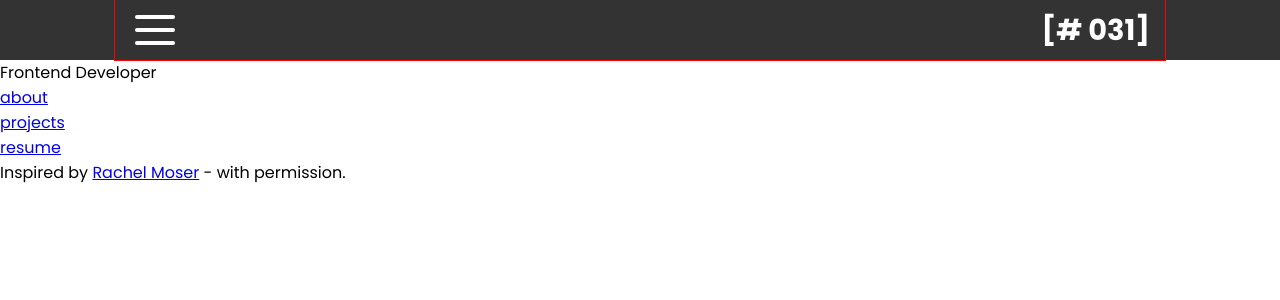
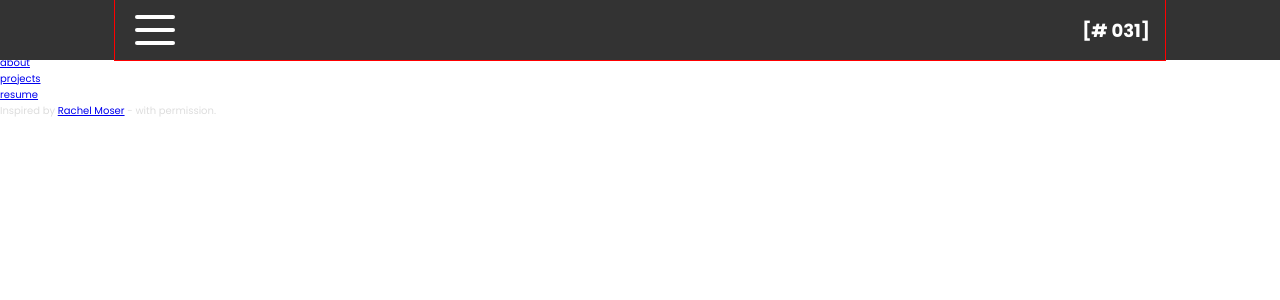
Before and after one commit to presh-031/Portfolio2.0, a React (Create React App) app: page / in a window 1280 px wide. Shown: the top 300 px of the page. Built offline with nearby package versions, Linux system fonts and the light colour scheme.

Commit message:
now adding homepage styles

```diff
--- a/src/App.js
+++ b/src/App.js
@@ -3,7 +3,7 @@ import { BrowserRouter, Routes, Route } from "react-router-dom";
 
 import "./App.css";
 import Navbar2 from "./components/Navbar2/Navbar2";
-import Home from "./pages/Home";
+import Home from "./pages/Home/Home";
 
 function App() {
   return (
--- a/src/index.css
+++ b/src/index.css
@@ -0,0 +1,28 @@
+/* // fonts */
+:root {
+  --poppins: "Poppins", sans-serif;
+  /* // colors */
+  --dark: "#333";
+  --light: #ddd;
+}
+
+*,
+*::after,
+*::before {
+  padding: 0;
+  margin: 0;
+  box-sizing: border-box;
+}
+
+/* //Mobile-first styles */
+html {
+  font-size: 62.5%;
+  /* // color: $light;
+  // footer support
+  // position: relative;
+  // min-height: 100%;
+  // border: 10px solid red; */
+}
+body {
+  color: var(--light);
+}
```
Also changed, not shown: src/pages/Home/Home.css (added), src/pages/Home/Home.jsx (renamed from src/pages/Home.jsx).
